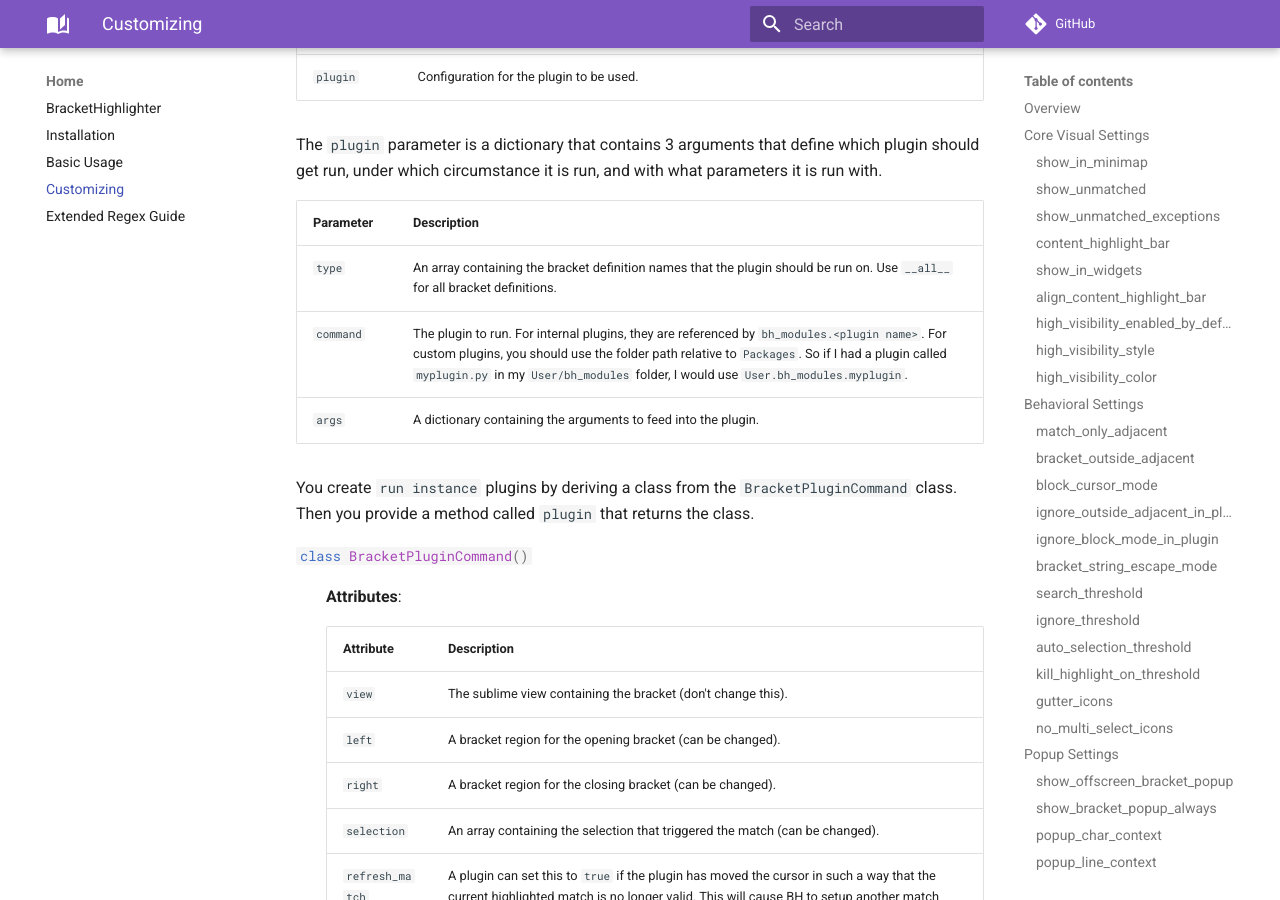
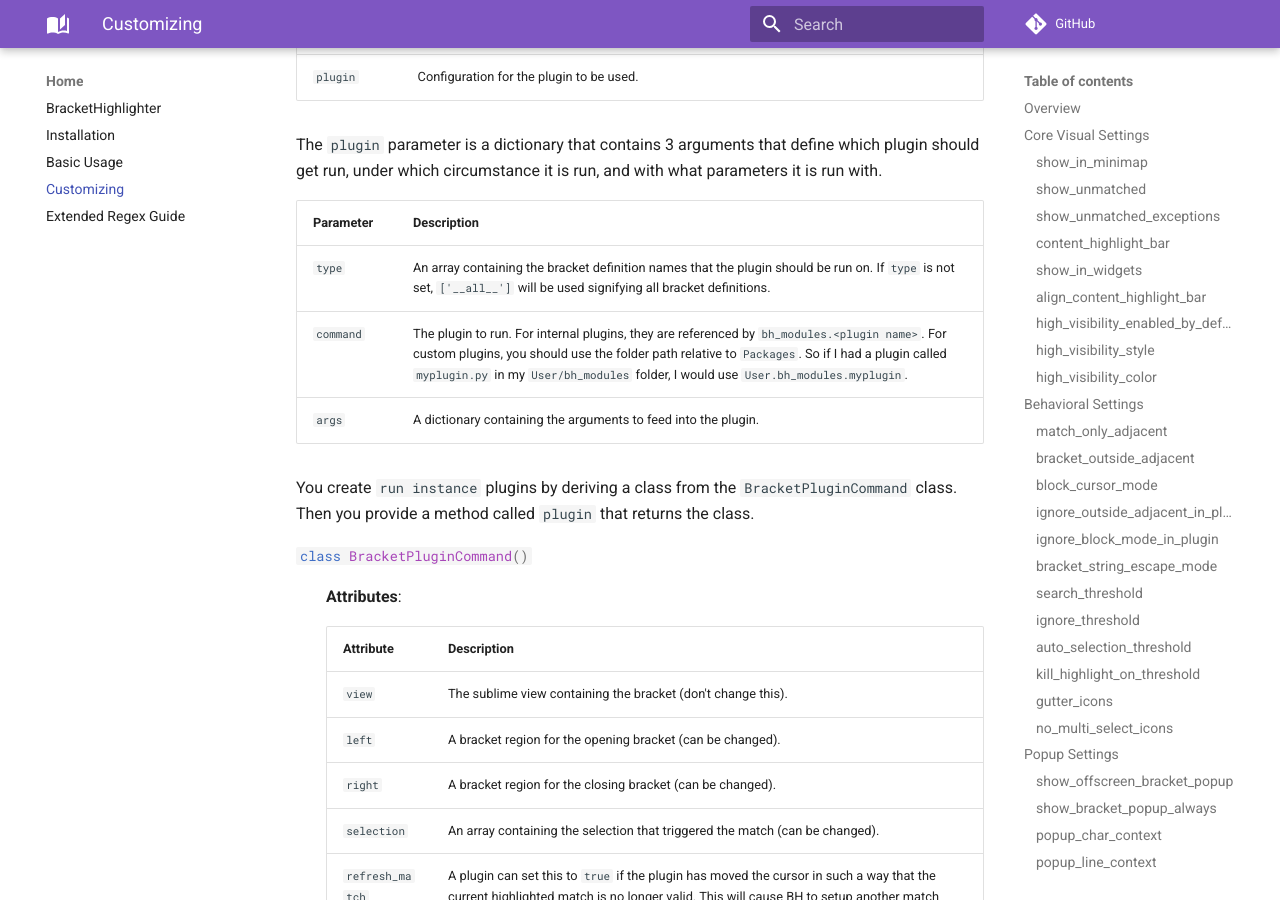
Before and after one commit to facelessuser/BracketHighlighter, an MkDocs documentation site: the page built from docs/src/markdown/customize.md, in a window 1280 px wide and 900 px high, scrolled down 32485 px. Built offline with MkDocs 1.6.1 and Material for MkDocs 9.7.7, drawn with Linux system fonts in a browser that asks for light colours; comment, search, counter and statistics services are not loaded.

Commit message:
Adjust documentation to reflect keybinding change

```diff
--- a/docs/src/markdown/customize.md
+++ b/docs/src/markdown/customize.md
@@ -1577,7 +1577,7 @@ circumstance it is run, and with what parameters it is run with.
 
 Parameter | Description
 --------- | -----------
-`type`    | An array containing the bracket definition names that the plugin should be run on.  Use `__all__` for all bracket definitions.
+`type`    | An array containing the bracket definition names that the plugin should be run on.  If `type` is not set, `['__all__']` will be used signifying all bracket definitions.
 `command` | The plugin to run.  For internal plugins, they are referenced by `bh_modules.<plugin name>`.  For custom plugins, you should use the folder path relative to `Packages`.  So if I had a plugin called `myplugin.py` in my `User/bh_modules` folder, I would use `User.bh_modules.myplugin`.
 `args`    | A dictionary containing the arguments to feed into the plugin.
 
```
Also changed, not shown: 1 other file.
